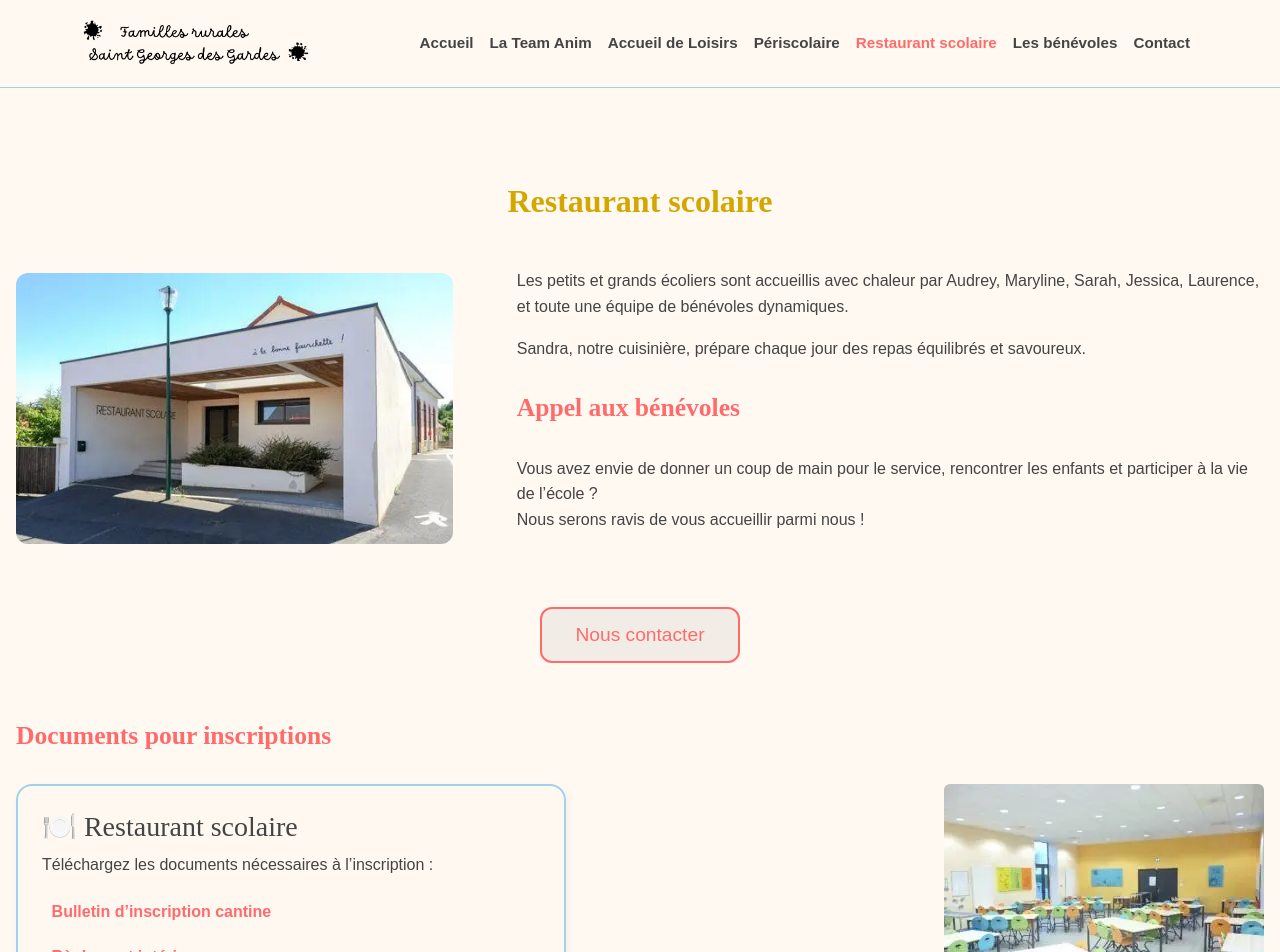
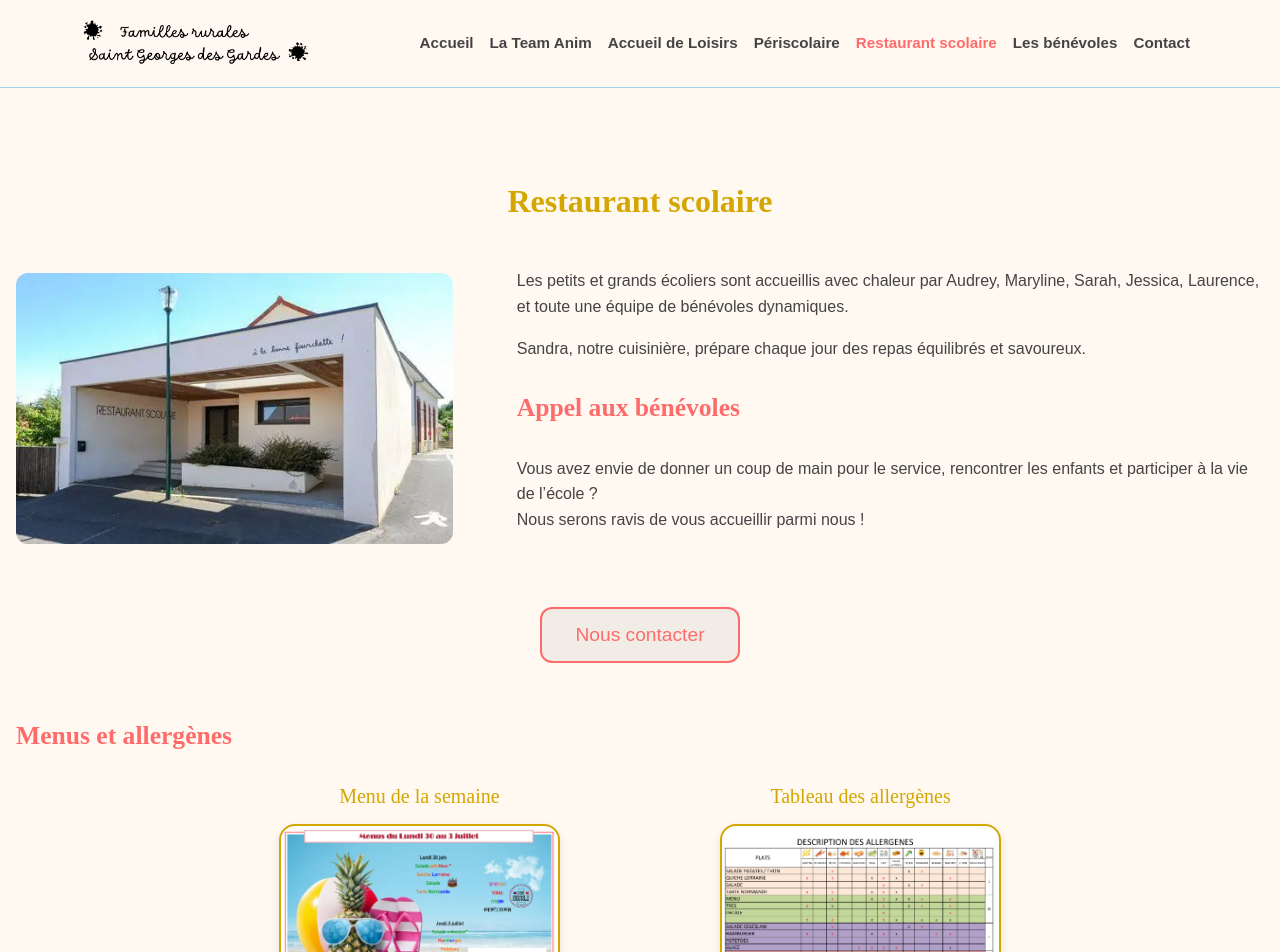
Before and after one commit to MarieC2023/FamillesRuralesSGG, a React (Vite) app: page /RestaurantScolaire in a window 1280 px wide. Shown: the top 952 px of the page. Built offline with nearby package versions, Linux system fonts and the light colour scheme.

Commit message:
ajout des menus et allergènes sur page restaurant scolaire

```diff
--- a/src/pages/RestaurantScolaire.jsx
+++ b/src/pages/RestaurantScolaire.jsx
@@ -8,9 +8,12 @@ import { Helmet } from "react-helmet";
 import Buttons from '@partials/Buttons';
 import BlocImageTexte from '@partials/BlocImageTexte';
 import CardDocument from "@partials/CardDocument";
+import PlanningCarrousel from '@partials/PlanningCarrousel';
 
 import extCantine from '@/assets/cantine.webp';
 import intCantine from '@/assets/cantine2.webp';
+import menu from '@/assets/menu/menu.webp';
+import allergenes from '@/assets/menu/allergenes.webp';
 
 const RestaurantScolaire = () => {
     return (
@@ -53,7 +56,20 @@ const RestaurantScolaire = () => {
                 </div>
 
             </section>
-
+            {/* Visuels planning activités */}
+            <section className="plannings mt-5">
+                <h2>Menus et allergènes</h2>
+                <div className="plannings-container d-flex justify-content-center  flex-wrap">
+                    <PlanningCarrousel
+                        titre="Menu de la semaine"
+                        images={[menu]}
+                    />
+                    <PlanningCarrousel
+                        titre="Tableau des allergènes"
+                        images={[allergenes]}
+                    />
+                </div>
+            </section>
             {/* Documents d’inscription */}
             <section className="documents-section mt-5">
                 <h2>Documents pour inscriptions</h2>
```
Also changed, not shown: src/assets/menu/allergenes.webp (added), src/assets/menu/menu.webp (added).
